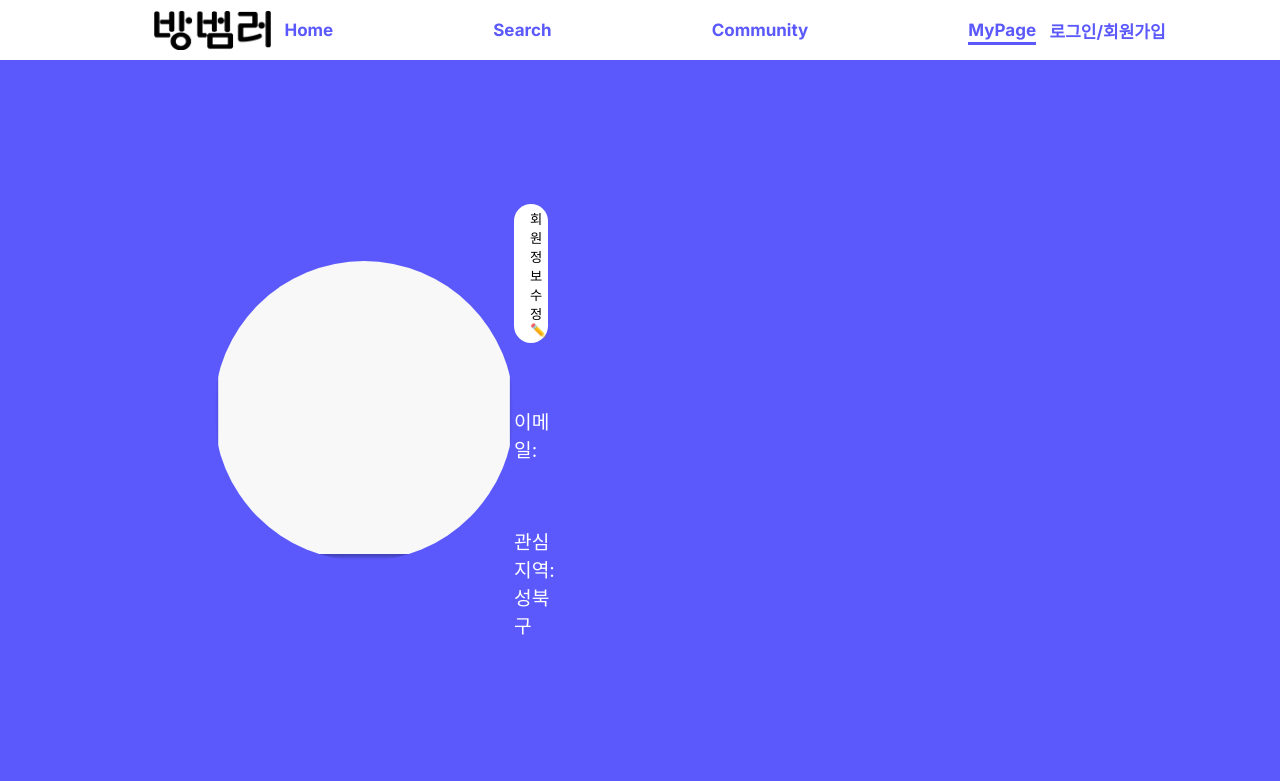
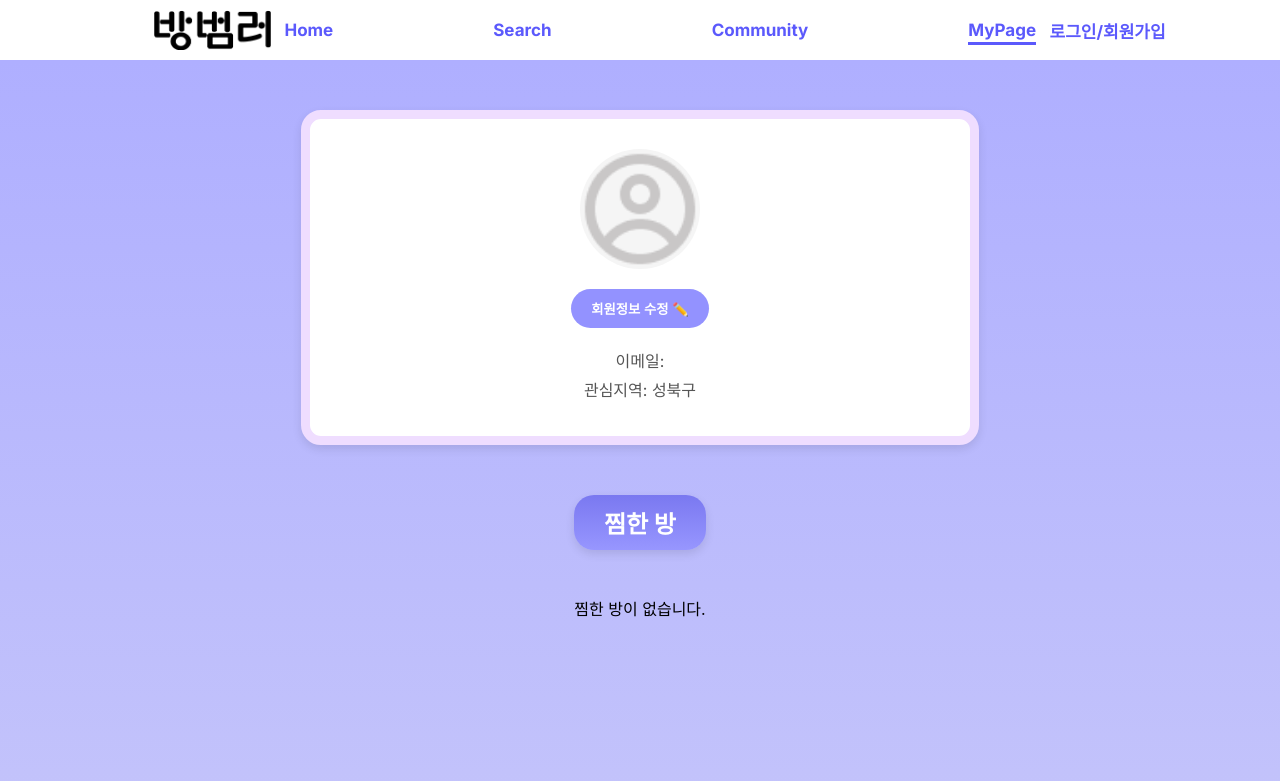
Before and after one commit to Bangbumler/front_end, a React (Create React App) app: page /mypage in a window 1280 px wide. Shown: the top 781 px of the page. Built offline with nearby package versions, Linux system fonts and the light colour scheme; a web font is replaced by a local one.

Commit message:
마이페이지 수정

```diff
--- a/src/App.js
+++ b/src/App.js
@@ -12,10 +12,11 @@ import Signup from "./pages/signup";
 import Main from "./Main/Main";
 
 import styled from "styled-components";
+
 const App = () => {
   const location = useLocation();
 
-  // 중앙에서 찜 상태 관리
+  // 찜 상태 관리
   const [favorites, setFavorites] = useState([]);
 
   const toggleFavorite = (id) => {
@@ -26,7 +27,8 @@ const App = () => {
     );
   };
 
-  const hideFooterPaths = ["/mypage", "/community", "/community-detail", "/map"];
+  // Footer 숨길 경로 추가
+  const hideFooterPaths = ["/", "/mypage", "/community", "/community-detail", "/map"];
   const shouldHideFooter = hideFooterPaths.some((path) => location.pathname.startsWith(path));
 
   return (
@@ -39,20 +41,19 @@ const App = () => {
             path="/map"
             element={<MapLayout favorites={favorites} toggleFavorite={toggleFavorite} />}
           />
-          <Route
-            path="/mypage"
-            element={<MyPage favorites={favorites} />}
-          />
+          <Route path="/mypage" element={<MyPage favorites={favorites} />} />
           <Route path="/community" element={<CommunityMain />} />
           <Route path="/community-detail/:saleNumber" element={<CommunityDetail />} />
           <Route path="/login" element={<Login />} />
           <Route path="/signup" element={<Signup />} />
         </Routes>
       </main>
+      {/* Main 화면 및 특정 경로에서 Footer 숨기기 */}
       {!shouldHideFooter && <Footer />}
     </div>
   );
 };
+
 const Content = styled.div`
   flex-grow: 1;
   width: 100%;
@@ -62,5 +63,4 @@ const Content = styled.div`
   align-items: center;
 `;
 
-
 export default App;
--- a/src/Main/SecondPage.jsx
+++ b/src/Main/SecondPage.jsx
@@ -1,4 +1,4 @@
-import React from 'react';
+import React, { useState } from 'react';
 import styled from 'styled-components';
 import { Helmet } from 'react-helmet';
 import { useNavigate } from 'react-router';
@@ -7,24 +7,26 @@ import roomFilterImg from '../assets/images/room_filter.png';
 
 const PageContainer = styled.div`
   display: flex;
-    justify-content: center;
+  flex-direction: column;
   align-items: center;
-    height: 100vh;
-    background: linear-gradient(180deg, #8874FF 0%, #C3A6FF 100%);
-    padding: 50px;
+  min-height: 100vh;
+  background: linear-gradient(180deg, #8874FF 0%, #C3A6FF 70%, #F7C3FF 100%); /* 자연스러운 연결 */
+  padding: 50px 20px; /* 여백 추가 */
 `;
 
 const CardContainer = styled.div`
   display: flex;
   gap: 179px;
+  margin-bottom: 50px;
 `;
+
 const Card = styled.div`
-    position: relative; /* 내부 요소 위치 제어 */
+  position: relative;
   width: 476px;
   height: 583px;
   background-color: white;
   border-radius: 20px;
-    padding: 0 20px 20px 20px; /* 상단 패딩 제거 */
+  padding: 20px;
   box-shadow: 0px 4px 12px rgba(0, 0, 0, 0.1);
   display: flex;
   flex-direction: column;
@@ -34,29 +36,27 @@ const Card = styled.div`
 
 const CardTitle = styled.div`
   position: absolute;
-    top: -20px; /* 상단에서 카드 밖으로 살짝 나옴 */
+  top: -20px;
   left: 50%;
   transform: translateX(-50%);
   width: 70%;
-    height: 10%;
+  height: auto;
   font-size: 24px;
   font-weight: bold;
   color: #ffffff;
   background: linear-gradient(0deg, rgba(236, 175, 255, 0.90) 0%, rgba(133, 132, 255, 0.90) 100%);
   padding: 8px 16px;
   border-radius: 10px;
-    box-shadow: 0 4px 6px rgba(0, 0, 0, 0.1); /* 상자 그림자 추가 */
+  box-shadow: 0 4px 6px rgba(0, 0, 0, 0.1);
 `;
 
 const CardDescription = styled.div`
   color: #000;
   font-family: "Golos Text", sans-serif;
   font-size: 16px;
-    font-style: normal;
   font-weight: bold;
-    line-height: 30px; /* 200% */
-    text-align:left;
-
+  line-height: 30px;
+  text-align: left;
 `;
 
 const CardButton = styled.button`
@@ -69,6 +69,7 @@ const CardButton = styled.button`
   cursor: pointer;
   margin-top: auto;
   margin-bottom: 30px;
+
   &:hover {
     background-color: #6d61e5;
   }
@@ -86,15 +87,74 @@ const MiniTitle = styled.div`
   color: #615CEE;
   font-family: "Golos Text", sans-serif;
   font-size: 18px;
-    font-style: normal;
   font-weight: 900;
-    line-height: normal;
-    margin-right:150px;
-    margin-top : 100px;
+  margin-right: 150px;
+  margin-top: 100px;
   margin-bottom: 10px;
 `;
+
+// Footer 스타일
+const FooterWrapper = styled.div`
+  padding: 2rem 0;
+  width: 100%;
+  display: flex;
+  flex-direction: column;
+  align-items: center;
+`;
+
+const FooterContainer = styled.footer`
+
+  background: #ffffff;
+  color: #000;
+  padding: 2rem 1.5rem;
+  text-align: center;
+  font-family: "Golos Text", sans-serif;
+  margin: 20px auto;
+  max-width: 1200px; /* 가로 최대 크기 */
+  border-radius: 15px; /* 둥근 모서리 */
+  box-shadow: 0px 6px 15px rgba(0, 0, 0, 0.1);
+  border: 9px solid #efddff;
+  opacity: 0;
+  transform: translateY(-20px);
+  transition: opacity 0.5s ease, transform 0.5s ease;
+
+  ${({ isVisible }) =>
+    isVisible &&
+    `
+    opacity: 1;
+    transform: translateY(0);
+  `}
+`;
+
+
+const ButtonContainer = styled.div`
+  text-align: center;
+  margin-top: 1rem;
+
+  button {
+    padding: 0.8rem 1.5rem;
+    background-color: rgba(130, 113, 255, 0.8);
+    color: white;
+    border: none;
+    border-radius: 5px;
+    font-size: 1rem;
+    cursor: pointer;
+    transition: all 0.3s ease;
+
+    &:hover {
+      background-color: rgba(109, 97, 229, 0.9);
+      transform: scale(1.05);
+    }
+  }
+`;
+
+const FooterContent = styled.div`
+  margin-top: 1rem;
+`;
+
 const SecondPage = () => {
   const navigate = useNavigate();
+  const [isExpanded, setIsExpanded] = useState(false);
 
   const handleRoomPageButton = () => {
     navigate('/map');
@@ -103,6 +163,11 @@ const SecondPage = () => {
   const handleCommunityPageButton = () => {
     navigate('/community');
   };
+
+  const toggleFooter = () => {
+    setIsExpanded(!isExpanded);
+  };
+
   return (
     <PageContainer>
       <Helmet>
@@ -112,36 +177,55 @@ const SecondPage = () => {
         />
       </Helmet>
 
+      {/* 카드 컨테이너 */}
       <CardContainer>
         <Card>
           <CardTitle>Room Filter</CardTitle>
           <MiniTitle>
             최적의 환경의 방을 구하고 싶으신가요?
           </MiniTitle>
-                        <br /><br />
           <CardDescription>
-                        다양한 필터를 통해 원하는 조건에 맞는 방을 쉽게 찾을 수 있습니다.<br></br>
-                        지하철, 편의점, 병원, 치안시설 인프라 필터와 지역 안전도를 통해<br></br>
+            다양한 필터를 통해 원하는 조건에 맞는 방을 쉽게 찾을 수 있습니다.<br />
+            지하철, 편의점, 병원, 치안시설 인프라 필터와 지역 안전도를 통해<br />
             필요한 정보를 한눈에 파악할 수 있습니다.
           </CardDescription>
           <CardButton onClick={handleRoomPageButton}>방 보러 가기 ➜</CardButton>
-                    <Image src={roomFilterImg}/>
+          <Image src={roomFilterImg} />
         </Card>
         <Card>
           <CardTitle>Community</CardTitle>
           <MiniTitle>
             솔직한 방의 정보를 알고 싶나요?
           </MiniTitle>
-                        <br /><br />
           <CardDescription>
-                        솔직한 정보로 다양한 사람들과 소통하며 얻을 수 있습니다.<br></br>
-                        실제 입주자들의 경험을 공유받아 방의 상태나 주변 환경에 대해<br></br>
+            솔직한 정보로 다양한 사람들과 소통하며 얻을 수 있습니다.<br />
+            실제 입주자들의 경험을 공유받아 방의 상태나 주변 환경에 대해<br />
             보다 현실적이고 진솔한 평가를 확인할 수 있습니다.
           </CardDescription>
           <CardButton onClick={handleCommunityPageButton}>커뮤니티 바로가기 ➜</CardButton>
           <Image src={communityImg} />
         </Card>
       </CardContainer>
+
+      {/* 푸터 */}
+      <FooterWrapper>
+        <ButtonContainer>
+          <button onClick={toggleFooter}>
+            {isExpanded ? 'Hide About Our Team' : 'About Our Team'}
+          </button>
+        </ButtonContainer>
+        <FooterContainer isVisible={isExpanded}>
+          <FooterContent>
+            <p>안녕하세요! 저희는 “방범러” 팀입니다.</p>
+            <p>저희가 이 원룸 추천 서비스를 시작하게 된 계기는,</p>
+            <p>1인 가구가 점점 늘어나는 시대에 안전과 편리함이 무엇보다 중요해지고 있다는 점을 느꼈기 때문입니다.</p>
+            <p>기존의 원룸 서비스는 단순히 방을 보여주는 데 그쳤지만,</p>
+            <p>저희는 더 나아가 안전지역, 대중교통 접근성, 편의시설까지 모두 포함해 여러분이 안전하고 편리한 생활을 누릴 수 있는 원룸 서비스를 만들게 되었습니다.</p>
+            <p>저희 서비스가 집을 구하는 모든 분들에게 더 나은 선택과 안심을 드릴 수 있기를 진심으로 바랍니다.</p>
+            <p>앞으로도 여러분의 편안한 일상에 도움이 되는 서비스가 되도록 최선을 다하겠습니다. 감사합니다! 😊</p>
+          </FooterContent>
+        </FooterContainer>
+      </FooterWrapper>
     </PageContainer>
   );
 };
--- a/src/components/Navbar.jsx
+++ b/src/components/Navbar.jsx
@@ -57,10 +57,15 @@ const NavItem = styled(NavLink)`
 const LogoImage = styled.img`
   height: 40px;
   width: auto;
+  cursor: pointer; /* 클릭 가능하도록 커서 스타일 추가 */
 `;
 
 function Navbar() {
   const navigate = useNavigate();
+
+  const handleLogoClick = () => {
+    navigate('/'); // 메인 화면으로 이동
+  };
 
   const handleSearchClick = () => {
     navigate('/map');
@@ -76,7 +81,7 @@ function Navbar() {
       </Helmet>
 
       <HeaderContent>
-          <LogoImage src={Logo} alt="방범러 로고" />
+        <LogoImage src={Logo} alt="방범러 로고" onClick={handleLogoClick} />
         <NavList>
           <NavItem to="/" end>
             Home
--- a/src/pages/mypage.jsx
+++ b/src/pages/mypage.jsx
@@ -1,6 +1,131 @@
 import React, { useEffect, useState } from "react";
-import { Wrapper, ProfileSection, RoomSection } from "../styles/mypagestyle";
-import ProfileImage from "../assets/images/profile.png";
+import styled from "styled-components";
+import ProfileImage from "../assets/icons/Profile.png";
+
+const Wrapper = styled.div`
+  background: linear-gradient(180deg, #afafff 0%, #c7c7fa 100%);
+  min-height: 100vh;
+  padding: 50px 20px;
+  display: flex;
+  flex-direction: column;
+  align-items: center;
+`;
+
+const ProfileSection = styled.div`
+  display: flex;
+  flex-direction: column;
+  align-items: center;
+  margin-bottom: 50px;
+  background: #ffffff;
+  padding: 30px;
+  border: 9px solid #efddff;
+  border-radius: 20px;
+  box-shadow: 0px 4px 10px rgba(0, 0, 0, 0.1);
+  width: 100%;
+  max-width: 600px;
+
+  .profile-image {
+    width: 120px;
+    height: 120px;
+    border-radius: 50%;
+    background-color: #f5f5f5;
+    display: flex;
+    justify-content: center;
+    align-items: center;
+    overflow: hidden;
+    margin-bottom: 20px;
+
+    img {
+      width: 100%;
+      height: 100%;
+      object-fit: cover;
+    }
+  }
+
+  .profile-details {
+    text-align: center;
+    font-family: "Inter", sans-serif;
+
+    button {
+      background-color: #9392ff;
+      color: white;
+      font-weight: bold;
+      border: none;
+      border-radius: 20px;
+      padding: 10px 20px;
+      cursor: pointer;
+      margin-bottom: 15px;
+      transition: background-color 0.3s ease;
+
+      &:hover {
+        background-color: #7371ef;
+      }
+    }
+
+    p {
+      margin: 5px 0;
+      font-size: 16px;
+      color: #555;
+    }
+  }
+`;
+
+const RoomSection = styled.div`
+  width: 100%;
+  max-width: 1400px;
+
+  .section-header {
+    text-align: center;
+    margin-bottom: 30px;
+
+    .header-card {
+      display: inline-block;
+      background: linear-gradient(0deg, rgba(147, 146, 255, 0.9), rgba(115, 113, 239, 0.9));
+      color: white;
+      font-size: 24px;
+      font-weight: bold;
+      padding: 10px 30px;
+      border-radius: 20px;
+      box-shadow: 0px 4px 10px rgba(0, 0, 0, 0.1);
+    }
+  }
+
+  .room-list {
+    display: flex;
+    flex-wrap: wrap;
+    gap: 20px;
+    justify-content: center;
+
+    .room-card {
+      background-color: white;
+      border: 9px solid #efddff;
+      border-radius: 10px ;
+      box-shadow: 0px 4px 10px rgba(0, 0, 0, 0.1);
+      width: 300px;
+      padding: 20px;
+      text-align: center;
+
+      img {
+        width: 100%;
+        height: 200px;
+        object-fit: cover;
+        border-radius: 10px;
+        margin-bottom: 15px;
+      }
+
+      h3 {
+        font-size: 20px;
+        color: #555;
+        margin-bottom: 10px;
+      }
+
+      p {
+        font-size: 14px;
+        color: #777;
+      }
+    }
+  }
+`;
 
 function MyPage({ favorites }) {
   const [rooms, setRooms] = useState([]);
@@ -23,6 +148,7 @@ function MyPage({ favorites }) {
 
     fetchData();
   }, [favorites]);
+
   useEffect(() => {
     const email = sessionStorage.getItem("userID");
     if (email) {
@@ -50,7 +176,7 @@ function MyPage({ favorites }) {
           {filteredRooms.length > 0 ? (
             filteredRooms.map((room) => (
               <div key={room.saleNumber} className="room-card">
-                <img src={`/assets/${room.photo}`}/>
+                <img src={`/assets/${room.photo}`} />
                 <h3>{room.lease} {room.price}</h3>
                 <p>{room.summary}</p>
               </div>
```
Also changed, not shown: src/assets/icons/Profile.png (added). Lines whose indentation alone changed are shown as unchanged.
